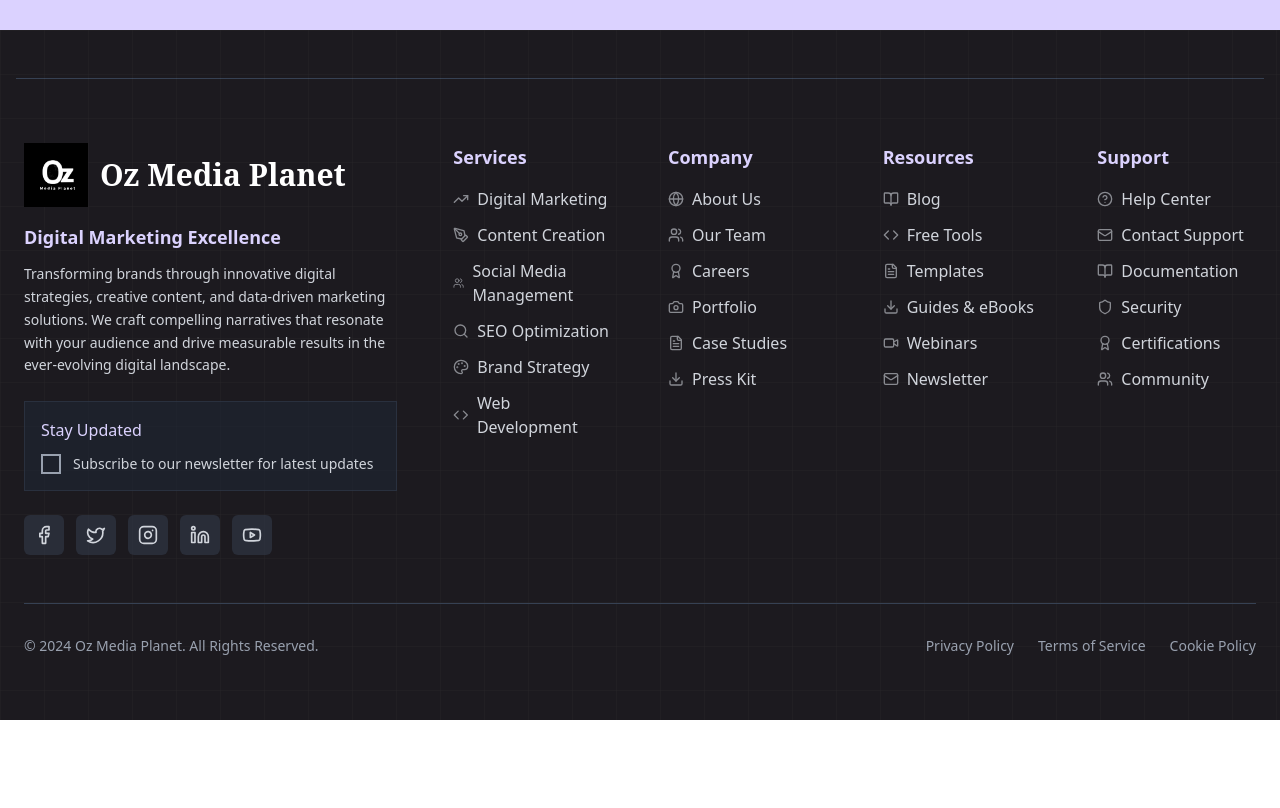
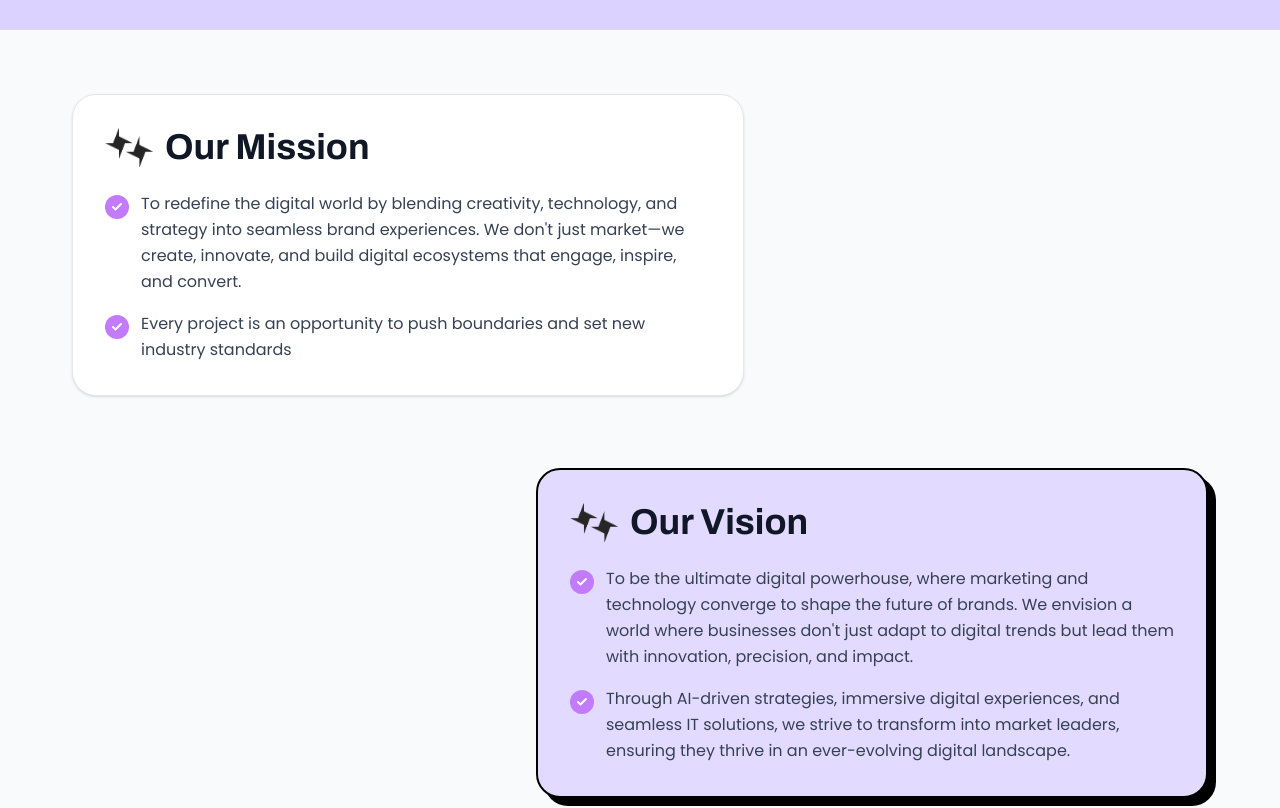
Before and after one commit to Suryansh9331/Official_OzMP_web, a React (Vite) app: page /about-us in a window 1280 px wide. Shown: the part 960-1768 px from the top of the page. Before the commit the page ends 1680 px from the top, so only its background shows below. Built offline with nearby package versions, Linux system fonts and the light colour scheme; a web font is replaced by a local one.

Commit message:
Mission section done of About page

```diff
--- a/src/Pages/About/About.jsx
+++ b/src/Pages/About/About.jsx
@@ -3,6 +3,7 @@
 
 import Hero from "./Hero"
 import OverviewSection from "./Overview";
+import MissionVision from "./Mission&Vision";
 
 
 const About = () => {
@@ -11,6 +12,7 @@ const About = () => {
 
       <Hero/>
       <OverviewSection/>
+      <MissionVision/>
     </div>
   );
 };
--- /dev/null
+++ b/src/Pages/About/Mission&Vision.jsx
@@ -0,0 +1,164 @@
+// import React from "react";
+// import icon from "../../assets/images/Icon.png"; // Replace with your icon path
+
+// const MissionVision = () => {
+//   return (
+//     <div className="flex flex-col items-center justify-center px-4 py-12 font-poppins space-y-8">
+//       {/* Our Mission Card */}
+//       <div className="w-full max-w-3xl bg-white border border-gray-300 rounded-xl p-6 md:p-8 shadow-sm">
+//         <div className="flex items-center gap-2 mb-4">
+//           <img src={icon} alt="icon" className="w-6 h-6" />
+//           <h2 className="text-2xl font-bold font-archivo text-gray-900">
+//             Our Mission
+//           </h2>
+//         </div>
+//         <ul className="space-y-4 text-[15px] leading-relaxed text-gray-800">
+//           <li className="flex items-start gap-2">
+//             <span className="text-purple-600 mt-1">✔️</span>
+//             <p>
+//               To redefine the digital world by blending creativity, technology,
+//               and strategy into seamless brand experiences. We don't just
+//               market—we create, innovate, and build digital ecosystems that
+//               engage, inspire, and convert.
+//             </p>
+//           </li>
+//           <li className="flex items-start gap-2">
+//             <span className="text-purple-600 mt-1">✔️</span>
+//             <p>
+//               Every project is an opportunity to push boundaries and set new
+//               industry standards.
+//             </p>
+//           </li>
+//         </ul>
+//       </div>
+
+//       {/* Our Vision Card */}
+//       <div className="w-full max-w-3xl bg-[#E2DAFF] rounded-xl p-6 md:p-8 shadow-[4px_4px_0px_0px_rgba(0,0,0,1)]">
+//         <div className="flex items-center gap-2 mb-4">
+//           <img src={icon} alt="icon" className="w-6 h-6" />
+//           <h2 className="text-2xl font-bold font-archivo text-gray-900">
+//             Our Vision
+//           </h2>
+//         </div>
+//         <ul className="space-y-4 text-[15px] leading-relaxed text-gray-900">
+//           <li className="flex items-start gap-2">
+//             <span className="text-purple-700 mt-1">✔️</span>
+//             <p>
+//               To be the ultimate digital powerhouse, where marketing and
+//               technology converge to shape the future of brands. We envision a
+//               world where businesses don’t just adapt to digital trends but lead
+//               them with innovation, precision, and impact.
+//             </p>
+//           </li>
+//           <li className="flex items-start gap-2">
+//             <span className="text-purple-700 mt-1">✔️</span>
+//             <p>
+//               Through AI-driven strategies, immersive digital experiences, and
+//               seamless IT solutions, we strive to transform into market leaders,
+//               ensuring they thrive in an ever-evolving digital landscape.
+//             </p>
+//           </li>
+//         </ul>
+//       </div>
+//     </div>
+//   );
+// };
+
+// export default MissionVision;
+
+import React from 'react';
+import icon from "../../assets/images/Icon.png";
+
+export default function MissionVisionCards() {
+  return (
+    <div className="min-h-screen bg-gray-50 lg:px-18 lg:py-16 md:py-8  flex flex-col items-center justify-center md:gap-18 py-12 md:px-3 px-4 gap-10">
+      {/* Mission Card - Top Left Aligned */}
+      <div className="w-full  flex justify-start">
+        <div className="bg-white rounded-3xl border border-gray-200 md:p-8 p-6 max-w-2xl shadow-sm  hover:shadow-[8px_8px_0px_#000]">
+          <div className="flex items-center gap-3 mb-6">
+            <img src={icon} alt="Icon" className="w-12 h-10" />
+            <h2 className="text-3xl lg:text-4xl md:text-4xl font-bold text-gray-900" style={{ fontFamily: 'Archivo, sans-serif' }}>
+              Our Mission
+            </h2>
+          </div>
+
+          <div className="space-y-4">
+            <div className="flex items-start gap-3">
+              <div className="w-6 h-6 rounded-full bg-purple-400 flex items-center justify-center mt-1 flex-shrink-0">
+                <svg width="12" height="12" viewBox="0 0 12 12" fill="none">
+                  <path d="M10 3L4.5 8.5L2 6" stroke="white" strokeWidth="2" strokeLinecap="round" strokeLinejoin="round"/>
+                </svg>
+              </div>
+              <p className="text-gray-700 leading-relaxed" style={{ fontFamily: 'Poppins, sans-serif' }}>
+                To redefine the digital world by blending creativity, technology,
+                and strategy into seamless brand experiences. We don't just
+                market—we create, innovate, and build digital ecosystems that
+                engage, inspire, and convert.
+              </p>
+            </div>
+
+            <div className="flex items-start gap-3">
+              <div className="w-6 h-6 rounded-full bg-purple-400 flex items-center justify-center mt-1 flex-shrink-0">
+                <svg width="12" height="12" viewBox="0 0 12 12" fill="none">
+                  <path d="M10 3L4.5 8.5L2 6" stroke="white" strokeWidth="2" strokeLinecap="round" strokeLinejoin="round"/>
+                </svg>
+              </div>
+              <p className="text-gray-700 leading-relaxed" style={{ fontFamily: 'Poppins, sans-serif' }}>
+                Every project is an opportunity to push boundaries and set
+                new industry standards
+              </p>
+            </div>
+          </div>
+        </div>
+      </div>
+
+      {/* Vision Card - Bottom Right Aligned */}
+      <div className="w-full   flex justify-end">
+        <div
+          className="rounded-3xl border-2 border-black md:p-8 p-6 max-w-2xl"
+          style={{
+            backgroundColor: '#E2DAFF',
+            boxShadow: '8px 8px 0px 0px rgba(0, 0, 0, 1)'
+          }}
+        >
+          <div className="flex items-center gap-3 mb-6">
+            <img src={icon} alt="Icon" className="w-12 h-10" />
+            <h2 className="text-3xl lg:text-4xl md:text-4xl font-bold text-gray-900" style={{ fontFamily: 'Archivo, sans-serif' }}>
+              Our Vision
+            </h2>
+          </div>
+
+          <div className="space-y-4">
+            <div className="flex items-start gap-3">
+              <div className="w-6 h-6 rounded-full bg-purple-400 flex items-center justify-center mt-1 flex-shrink-0">
+                <svg width="12" height="12" viewBox="0 0 12 12" fill="none">
+                  <path d="M10 3L4.5 8.5L2 6" stroke="white" strokeWidth="2" strokeLinecap="round" strokeLinejoin="round"/>
+                </svg>
+              </div>
+              <p className="text-gray-700 leading-relaxed" style={{ fontFamily: 'Poppins, sans-serif' }}>
+                To be the ultimate digital powerhouse, where marketing and
+                technology converge to shape the future of brands. We envision
+                a world where businesses don't just adapt to digital trends but
+                lead them with innovation, precision, and impact.
+              </p>
+            </div>
+
+            <div className="flex items-start gap-3">
+              <div className="w-6 h-6 rounded-full bg-purple-400 flex items-center justify-center mt-1 flex-shrink-0">
+                <svg width="12" height="12" viewBox="0 0 12 12" fill="none">
+                  <path d="M10 3L4.5 8.5L2 6" stroke="white" strokeWidth="2" strokeLinecap="round" strokeLinejoin="round"/>
+                </svg>
+              </div>
+              <p className="text-gray-700 leading-relaxed" style={{ fontFamily: 'Poppins, sans-serif' }}>
+                Through AI-driven strategies, immersive digital experiences,
+                and seamless IT solutions, we strive to transform into market
+                leaders, ensuring they thrive in an ever-evolving digital
+                landscape.
+              </p>
+            </div>
+          </div>
+        </div>
+      </div>
+    </div>
+  );
+}
```
Also changed, not shown: src/Pages/About/OurValue.jsx (added), src/assets/images/Icon.png (added).
